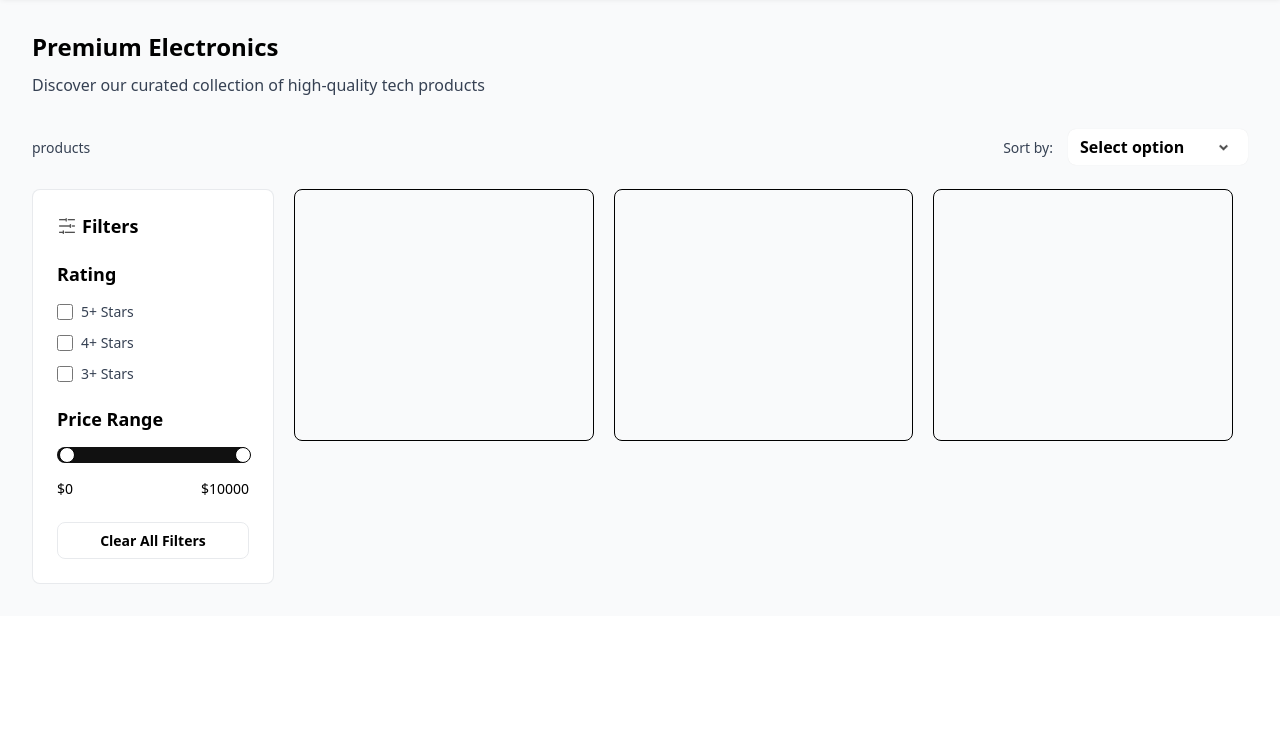
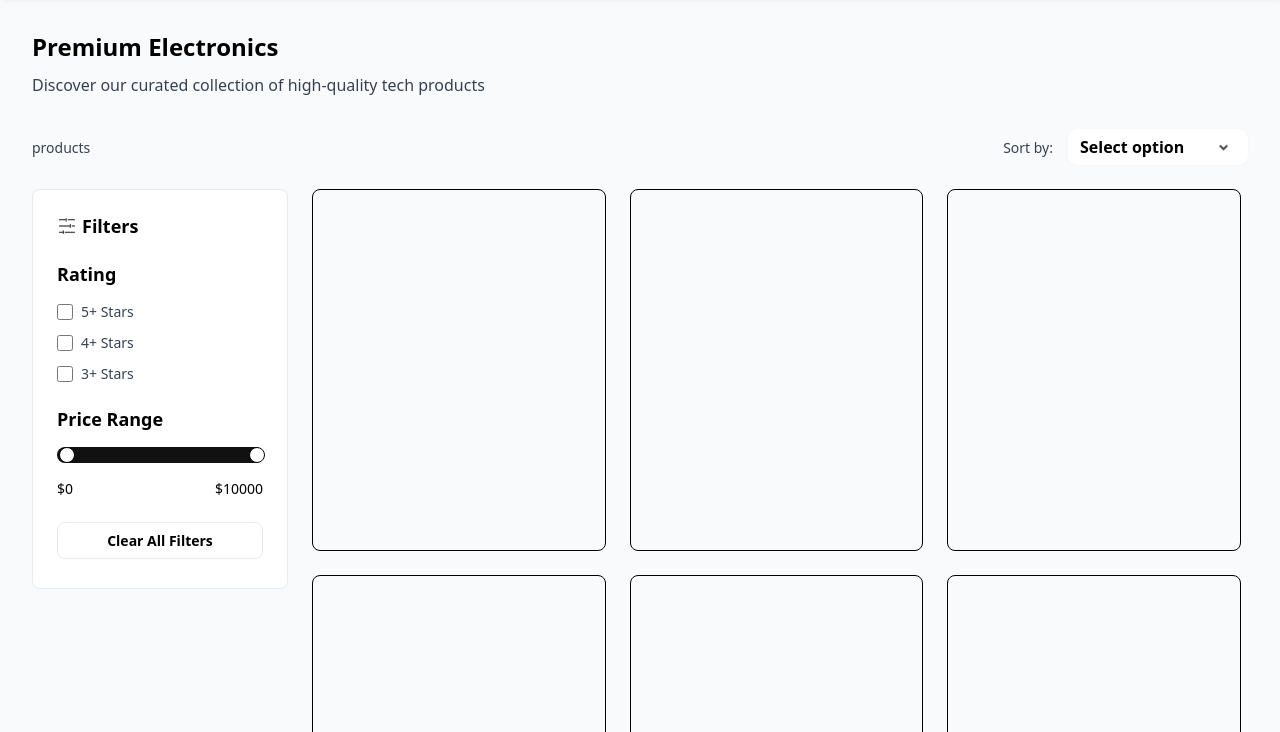
Before and after one commit to w1spuchy/E-commerce-site, a plain HTML site: page index.html in a window 1280 px wide. Shown: the part 68-800 px from the top of the page. Drawn offline with Linux system fonts and the light colour scheme.

Commit message:
filters aside position fixed

```diff
--- a/index.html
+++ b/index.html
@@ -134,6 +134,7 @@
             </div>
             <div id="product-section">
                 <aside id="filters-side-section">
+                    <div class="filters-side-section-container">
                         <div class="filters-label">
                             <img src="./icons/Filter.ico" alt="Filter" class="icon-img" style="width: 20px; height: 20px; transform: rotate(-90deg);">
                             <div class="title-text" style="font-size: 18px; margin: 0px;">Filters</div>
@@ -174,8 +175,39 @@
                             </div>
                             <button class="clear-filters-button">Clear All Filters</button>
                         </div>
+                    </div>
                 </aside>
                 <div class="product-cards-section">
+                    <div class="product-card">
+                        <div class="product-card-container">
+
+                        </div>
+                    </div>
+                    <div class="product-card">
+                        <div class="product-card-container">
+
+                        </div>
+                    </div>
+                    <div class="product-card">
+                        <div class="product-card-container">
+
+                        </div>
+                    </div>
+                    <div class="product-card">
+                        <div class="product-card-container">
+
+                        </div>
+                    </div>
+                    <div class="product-card">
+                        <div class="product-card-container">
+
+                        </div>
+                    </div>
+                    <div class="product-card">
+                        <div class="product-card-container">
+
+                        </div>
+                    </div>
                     <div class="product-card">
                         <div class="product-card-container">
 
@@ -195,6 +227,6 @@
             </div>
         </div>
     </main>
-    <footer></footer>
+    <footer style="height: 500px;"></footer>
 </body>
 </html>
--- a/scss/blocks/_main_index.scss
+++ b/scss/blocks/_main_index.scss
@@ -165,20 +165,27 @@ main
 #product-section
 {
     display: flex;
-    gap: 20px;
+    gap: 24px;
 }
 
 #filters-side-section
 {
     display: none;
+    min-width: 256px;
+}
+
+.filters-side-section-container
+{
     flex-direction: column;
     box-sizing: border-box;
-    height: auto;
-    width: 256px;
-    padding: 24px;
+    position: sticky;
+    top: 20px;
+    max-height: 400px;
+    width: 100%;
     background-color: #FFF;
     border: 1px solid #d1d5db7d;
     border-radius: 8px;
+    padding: 24px;
 }
 
 .filters-label
@@ -308,8 +315,8 @@ input[type="range"]::-moz-range-thumb{
     flex-wrap: wrap;
     position: relative;
     box-sizing: border-box;
-    width: 1024px;
-    gap: 20px;
+    width: 100%;
+    gap: 24px;
 }
 
 
@@ -325,6 +332,11 @@ input[type="range"]::-moz-range-thumb{
     {
         display: flex;
     }
+
+    .product-cards-section
+    {
+        width: calc(100% - 280px);
+    }
 }
 
 @media (min-width:640px)
--- a/scss/element_styles/_product_card.scss
+++ b/scss/element_styles/_product_card.scss
@@ -2,18 +2,27 @@
 {
     border-radius: 8px;
     border: 1px solid black;
-    height: 250px;
-    flex: 0 1 100%;
+    min-height: 250px;
+    flex: 1 1 100%;
 }
 
 @media (min-width: 640px) {
     .product-card{
         flex: 0 1 calc(50% - 20px);
+        min-height: 417px;
     }
 }
 
+@media(min-width: 768px)
+{
+    .product-card
+    {
+        min-height: 482px;
+    }
+}
 @media (min-width: 1024px) {
     .product-card{
         flex: 0 1 calc(33.3% - 20px);
+        min-height: 360px;
     }
 }
```
Also changed, not shown: css/index.css, 1 other file. Lines whose indentation alone changed are shown as unchanged.
